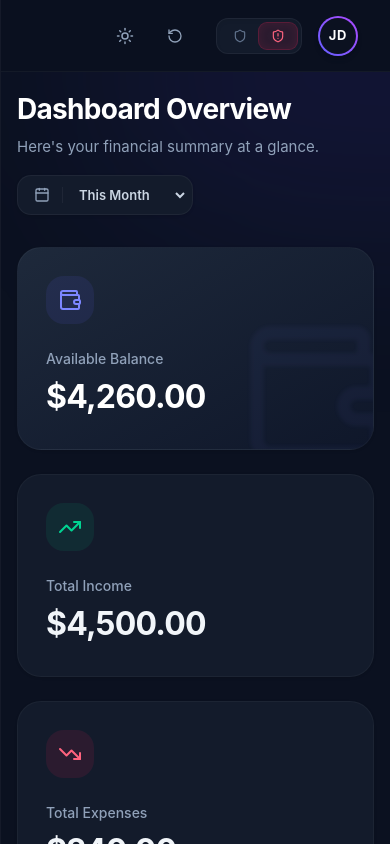
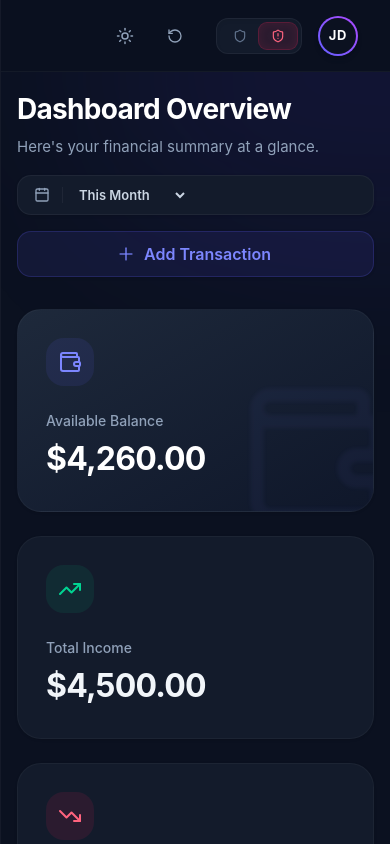
Before and after one commit to DurgamPoojitha/FinanceFlow, a React (Vite) app: page / in a window 390 px wide. Both pictures are taken after a click on the button 278 px from the left and 35 px from the top of the page. Built offline with nearby package versions, Linux system fonts and the light colour scheme.

Commit message:
Re-implement Add Transaction Modal for Admin Role on Dashboard

```diff
--- a/src/pages/DashboardPage.jsx
+++ b/src/pages/DashboardPage.jsx
@@ -1,12 +1,17 @@
-import React from 'react';
+import React, { useState } from 'react';
 import { SummaryCards } from '../components/dashboard/SummaryCards';
 import { BalanceTrendChart } from '../components/dashboard/BalanceTrendChart';
 import { SpendingBreakdownChart } from '../components/dashboard/SpendingBreakdownChart';
 import { InsightsSection } from '../components/dashboard/InsightsSection';
 import { DateFilter } from '../components/dashboard/DateFilter';
-import { motion } from 'framer-motion';
+import { TransactionForm } from '../components/transactions/TransactionForm';
+import { useFinance } from '../context/FinanceContext';
+import { Plus } from 'lucide-react';
+import { motion, AnimatePresence } from 'framer-motion';
 
 export const DashboardPage = () => {
+    const { role } = useFinance();
+    const [isFormOpen, setIsFormOpen] = useState(false);
     return (
         <motion.div
             initial={{ opacity: 0 }}
@@ -19,8 +24,22 @@ export const DashboardPage = () => {
                     <h2 className="text-[28px] font-bold text-slate-900 dark:text-white tracking-tight transition-colors duration-300">Dashboard Overview</h2>
                     <p className="text-slate-500 dark:text-slate-400 mt-1.5 text-[15px] transition-colors duration-300">Here's your financial summary at a glance.</p>
                 </div>
-                <div className="flex items-center">
+                <div className="flex flex-col sm:flex-row sm:items-center gap-4">
                     <DateFilter />
+                    <AnimatePresence>
+                        {role === 'Admin' && (
+                            <motion.button
+                                initial={{ opacity: 0, scale: 0.9 }}
+                                animate={{ opacity: 1, scale: 1 }}
+                                exit={{ opacity: 0, scale: 0.9 }}
+                                onClick={() => setIsFormOpen(true)}
+                                className="flex items-center justify-center px-5 py-2.5 bg-indigo-600 dark:bg-indigo-500/10 text-white dark:text-indigo-400 font-semibold rounded-[14px] border border-transparent dark:border-indigo-500/20 hover:bg-indigo-700 dark:hover:bg-indigo-500/20 shadow-sm transition-all hover:scale-105"
+                            >
+                                <Plus className="h-5 w-5 mr-2 -ml-1 text-white/80 dark:text-indigo-400/80" />
+                                Add Transaction
+                            </motion.button>
+                        )}
+                    </AnimatePresence>
                 </div>
             </div>
 
@@ -38,6 +57,10 @@ export const DashboardPage = () => {
             <div className="mt-6">
                 <InsightsSection />
             </div>
+
+            {isFormOpen && (
+                <TransactionForm onClose={() => setIsFormOpen(false)} />
+            )}
         </motion.div>
     );
 };
```
